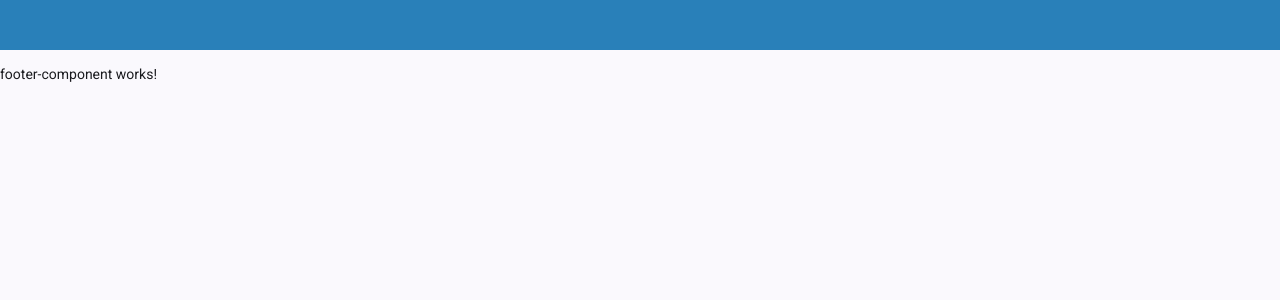
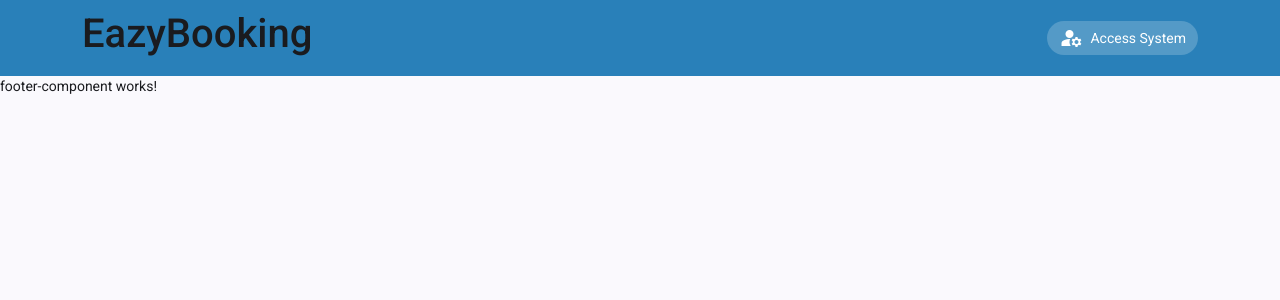
Before and after one commit to SanjayaPrasadRajapaksha/Hotel_Booking-Frontend, an Angular app: page /home in a window 1280 px wide. Shown: the top 300 px of the page. Built offline with nearby package versions, Linux system fonts and the light colour scheme.

Commit message:
Create main header

```diff
--- a/src/app/pages/home-page/inner-items/main-header/main-header.html
+++ b/src/app/pages/home-page/inner-items/main-header/main-header.html
@@ -1,3 +1,16 @@
 <div class="main-outer">
-
+<div class="container">
+  <div class="inner-wrapper">
+    <div class="logo-outer">
+      <h1 class="logo">EazyBooking</h1>
+    </div>
+    <div class="tool-outer">
+      <button class="login-btn  ">
+        <mat-icon>manage_accounts</mat-icon>
+        &nbsp;
+        Access System
+      </button>
+    </div>
+  </div>
 </div>
+</div>
--- a/src/app/pages/home-page/inner-items/main-header/main-header.scss
+++ b/src/app/pages/home-page/inner-items/main-header/main-header.scss
@@ -1,7 +1,3 @@
-*{
-  margin: 0;
-  padding: 0;
-}
 
 .main-outer {
   width: 100%;
@@ -9,3 +5,19 @@
   min-height: 50px;
   background-color: var(--background-color);
 }
+.inner-wrapper{
+  padding: 10px 0;
+  display: flex;
+  align-items: center;
+  justify-content: space-between;
+}
+
+.login-btn{
+  display: flex;
+  align-items: center;
+  border: none;
+  background-color: rgba(255,255,255,0.2);
+  color: var(--light-color);
+  border-radius: 50px;
+  padding: 5px 12px;
+}
--- a/src/app/pages/home-page/inner-items/main-header/main-header.ts
+++ b/src/app/pages/home-page/inner-items/main-header/main-header.ts
@@ -1,10 +1,12 @@
 import { Component } from '@angular/core';
-
+import { MatIconModule } from '@angular/material/icon';
 
 @Component({
   selector: 'app-main-header',
-  standalone: true,           // 👈 if you want standalone
-  imports: [],                // 👈 only if using standalone + importing other modules
+  standalone: true,
+  imports: [
+    MatIconModule   // ✅ use the module
+  ],
   templateUrl: './main-header.html',
   styleUrls: ['./main-header.scss']
 })
--- a/src/index.html
+++ b/src/index.html
@@ -8,6 +8,8 @@
   <link rel="icon" type="image/x-icon" href="favicon.ico">
   <link href="https://fonts.googleapis.com/css2?family=Roboto:wght@300;400;500&display=swap" rel="stylesheet">
   <link href="https://fonts.googleapis.com/icon?family=Material+Icons" rel="stylesheet">
+  <link href="https://fonts.googleapis.com/icon?family=Material+Icons+Outlined" rel="stylesheet">
+  <link href="https://cdn.jsdelivr.net/npm/bootstrap@5.3.7/dist/css/bootstrap.min.css" rel="stylesheet" integrity="sha384-LN+7fdVzj6u52u30Kp6M/trliBMCMKTyK833zpbD+pXdCLuTusPj697FH4R/5mcr" crossorigin="anonymous">
 </head>
 <body>
   <app-root></app-root>
--- a/src/styles.scss
+++ b/src/styles.scss
@@ -35,6 +35,7 @@ body {
 }
 :root {
   --background-color:#2980b9;
+  --light-color:#fff;
 }
 
 html, body { height: 100%; }
```
